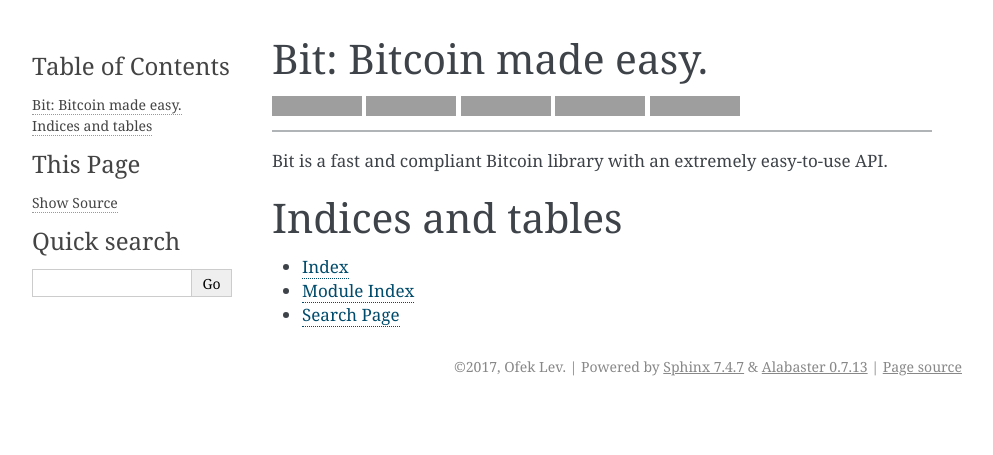
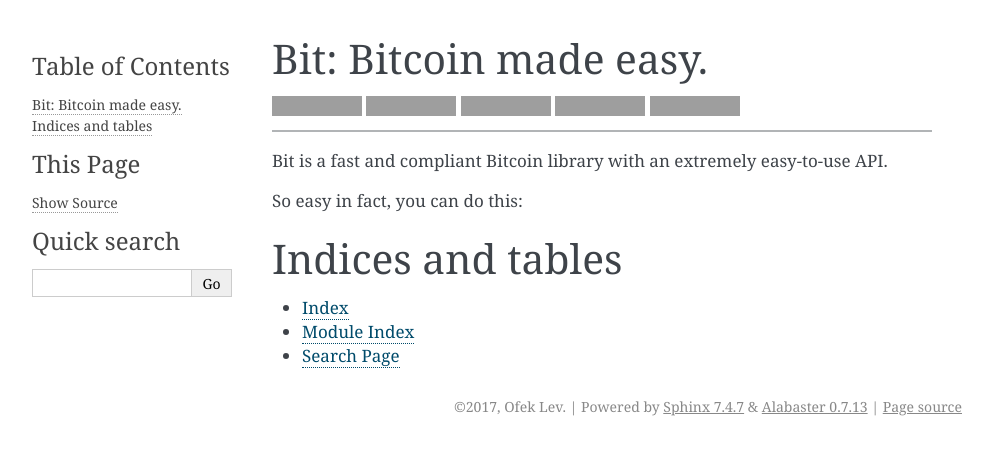
Before and after one commit to ofek/bit, a Sphinx documentation site: the page built from docs/source/index.rst, in a window 1280 px wide, cut to the strip 0-455 px from the top of the page. Shown: the whole strip, without its empty margins (148-1141 px from the left). Built offline with Sphinx 7.4.7, drawn with Linux system fonts in a browser that asks for light colours; grey boxes are pictures that could not be loaded.

```diff
--- a/docs/source/index.rst
+++ b/docs/source/index.rst
@@ -20,6 +20,8 @@
 
 Bit is a fast and compliant Bitcoin library with an extremely easy-to-use API.
 
+So easy in fact, you can do this:
+
 
 .. toctree::
    :maxdepth: 2
```
Also changed, not shown: 1 other file.
